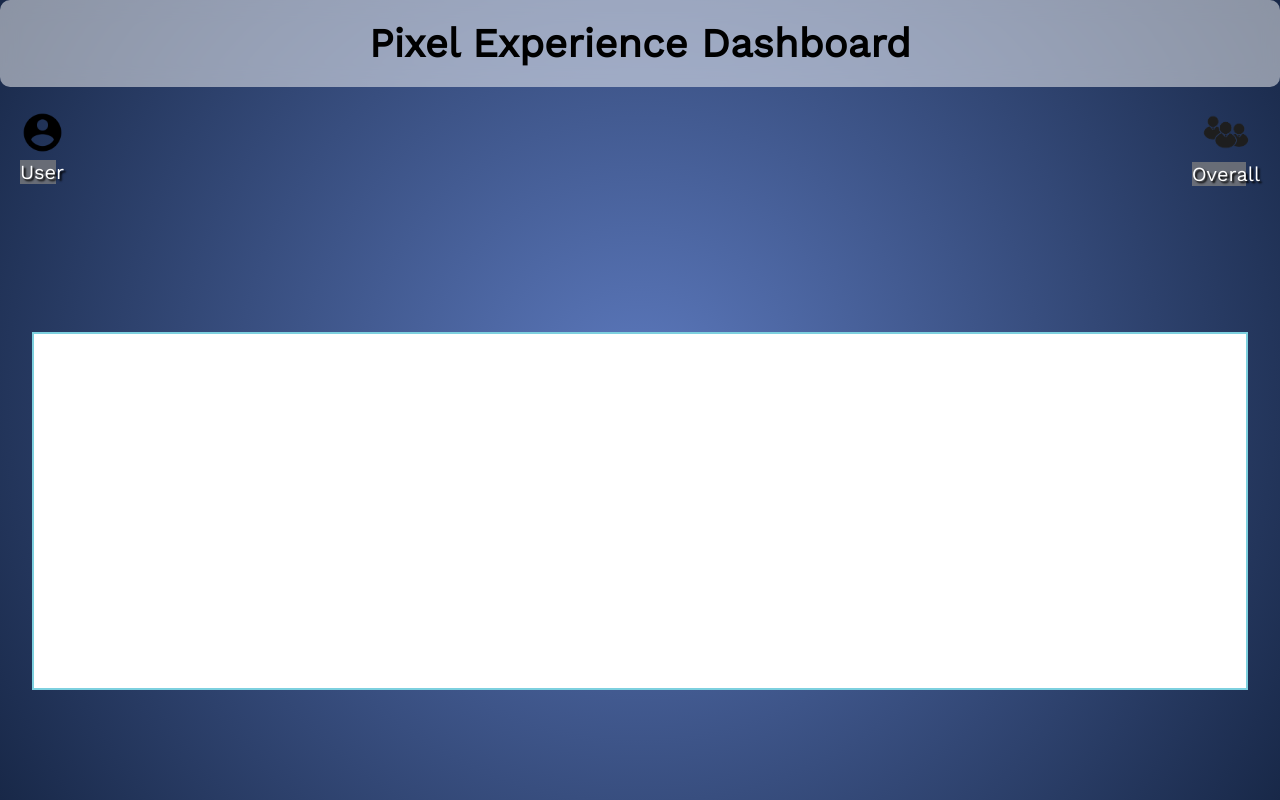
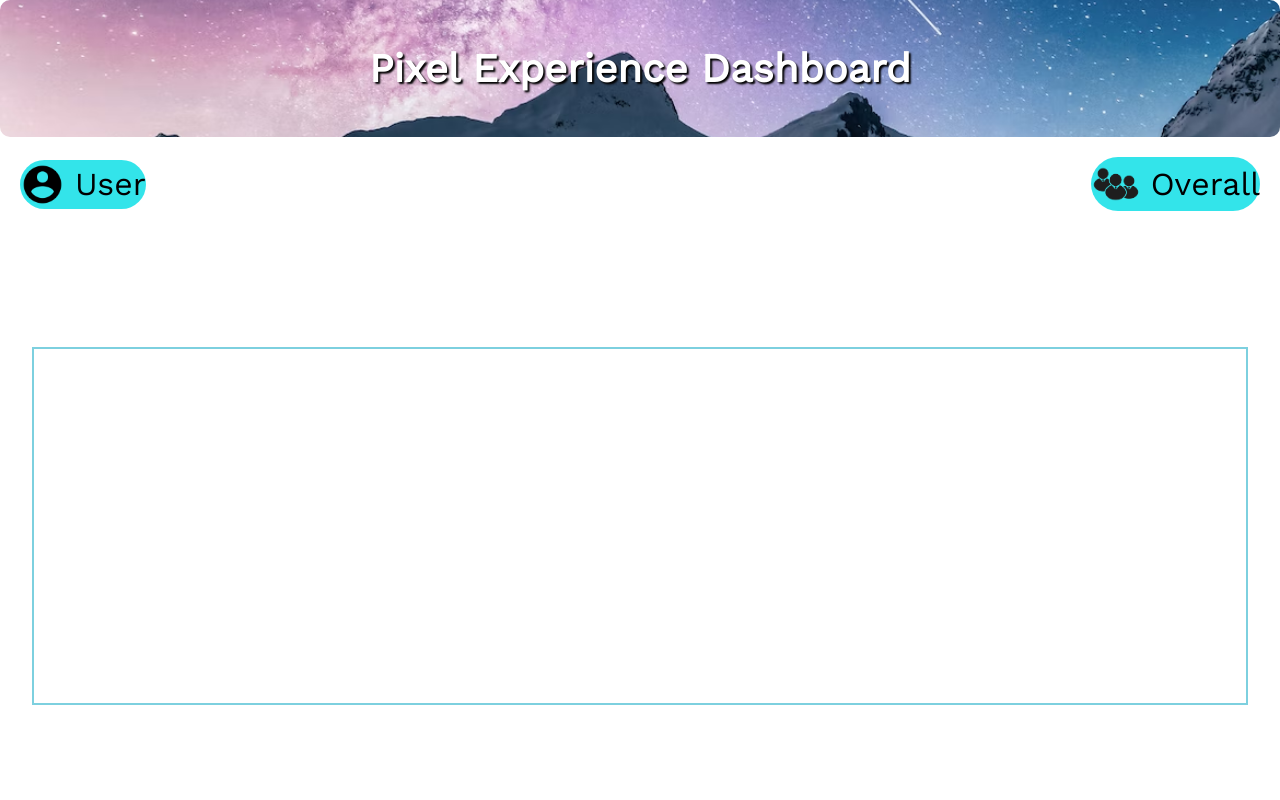
Before and after one commit to project-blue-mrRetail/Dashboard, a plain HTML site: page index.html in a window 1280 px wide. Drawn offline with nearby package versions, Linux system fonts and the light colour scheme; no server answers.

Commit message:
Update style.css

```diff
--- a/style.css
+++ b/style.css
@@ -11,24 +11,53 @@ body {
     display: flex;
     flex-direction: column;
     min-height: 100vh;
-    background: radial-gradient(circle, rgba(75, 107, 183, 0.9), rgba(24, 40, 72));
+    /* background: radial-gradient(circle, rgba(75, 107, 183, 0.9), rgba(24, 40, 72)); */
+    background: white;
 }
 
 #heading {
     text-align: center;
     font-size: 2.5rem;
-    background: rgba(255, 255, 255, 0.5);
+    width: 100%;
+    /* background: rgba(255, 255, 255, 0.5); */
+    background: url('./image/back.jpg') no-repeat center center/cover;
     backdrop-filter: blur(10px);
     -webkit-backdrop-filter: blur(10px);
     border-radius: 10px;
-    padding: 20px;
+    padding: 45px;
+    color: white;
+    text-shadow: 2px 2px 2px black;
 }
 
-.subHeading {
-    background-color: rgba(128, 128, 128, 0.747);
-    width: 80%;
-    text-shadow: 2px 2px 2px black;
-    margin-bottom: 1rem;
+.icon p {
+    font-family: inherit;
+    font-size: 2rem;
+    padding-left: 10px;
+}
+
+
+.icon {
+    display: flex;
+    flex-direction: row;
+    width: 100%;
+    justify-content: center;
+    align-items: center;
+    position: relative;
+    padding: 2px 0;
+    margin-bottom: 20px;
+}
+
+.icon::after {
+    content: "";
+    top: 0;
+    left: 0;
+    width: 100%;
+    border-radius: 40px;
+    height: 100%;
+    position: absolute;
+    background: rgba(6, 222, 230, 0.815);
+    backdrop-filter: blur(10px);
+    z-index: -1;
 }
 
 .tables {
@@ -39,7 +68,7 @@ body {
 .table1,
 .table2 {
     /* border: 2px solid red; */
-    color: white;
+    /* color: white; */
     display: flex;
     flex-direction: column;
     justify-content: center;
@@ -62,6 +91,7 @@ body {
 .table1 tr td,
 .table2 tr td {
     text-transform: capitalize;
+    padding: 1px;
 }
 
 .spanTr {
@@ -70,22 +100,22 @@ body {
     flex-direction: row;
     border: 2px solid #000;
     gap: .7rem;
-    border-radius: 10% 20% / 20% 5%;
+    border-radius: 10px;
 }
 
-.allCharts {
+/* .allCharts {
     flex-grow: 1;
     display: flex;
     gap: .5rem;
-}
+} */
 
 .container,
 .container2 {
     /* width: 50%; */
     width: 95%;
-    height: 100%;
+    height: 120%;
     margin: auto;
-    background-color: white;
+    /* background-color: white; */
     border: 2px solid rgb(125, 208, 223);
 }
 
```
